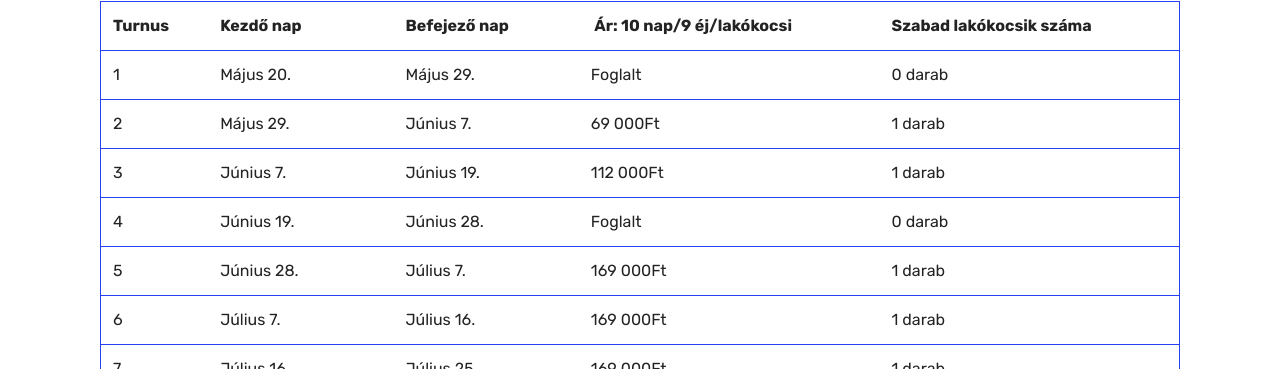
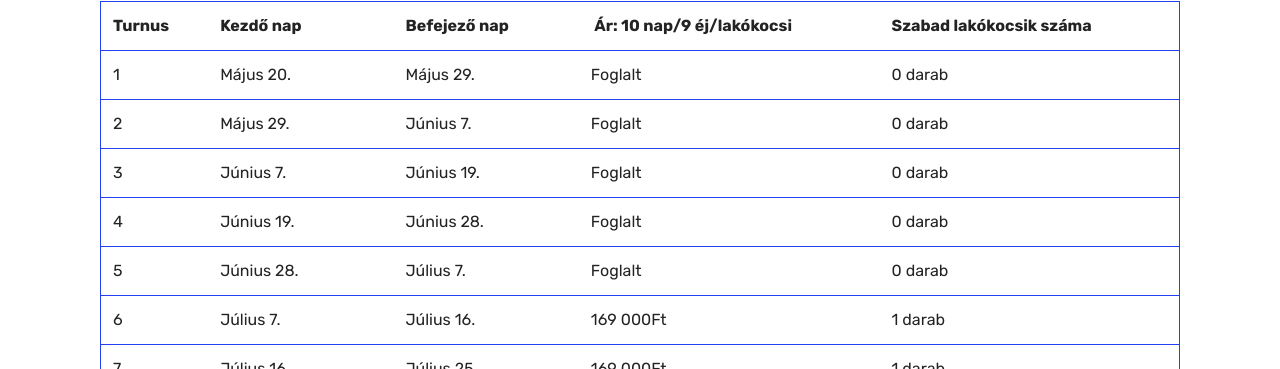
Before and after one commit to marklaszlo9/korinos_new, a Jekyll site: the page built from arak.html, in a window 1280 px wide and 900 px high. Shown: the part 171-540 px from the top of the window. Built offline with Jekyll 4.4.1, drawn with Linux system fonts in a browser that asks for light colours.

Commit message:
Update arak.html

```diff
--- a/arak.html
+++ b/arak.html
@@ -58,10 +58,10 @@
 
             <tr>
               <td class="body-item mbr-fonts-style display-7">1</td><td class="body-item mbr-fonts-style display-7">Május 20.</td><td class="body-item mbr-fonts-style display-7">Május 29.</td><td class="body-item mbr-fonts-style display-7">Foglalt</td><td class="body-item mbr-fonts-style display-7">0 darab</td></tr><tr>
-              <td class="body-item mbr-fonts-style display-7">2</td><td class="body-item mbr-fonts-style display-7">Május 29.</td><td class="body-item mbr-fonts-style display-7">Június 7.</td><td class="body-item mbr-fonts-style display-7">69 000Ft</td><td class="body-item mbr-fonts-style display-7">1 darab</td></tr><tr>
-              <td class="body-item mbr-fonts-style display-7">3</td><td class="body-item mbr-fonts-style display-7">Június 7.</td><td class="body-item mbr-fonts-style display-7">Június 19.</td><td class="body-item mbr-fonts-style display-7">112 000Ft</td><td class="body-item mbr-fonts-style display-7">1 darab</td></tr><tr>
+              <td class="body-item mbr-fonts-style display-7">2</td><td class="body-item mbr-fonts-style display-7">Május 29.</td><td class="body-item mbr-fonts-style display-7">Június 7.</td><td class="body-item mbr-fonts-style display-7">Foglalt</td><td class="body-item mbr-fonts-style display-7">0 darab</td></tr><tr>
+              <td class="body-item mbr-fonts-style display-7">3</td><td class="body-item mbr-fonts-style display-7">Június 7.</td><td class="body-item mbr-fonts-style display-7">Június 19.</td><td class="body-item mbr-fonts-style display-7">Foglalt</td><td class="body-item mbr-fonts-style display-7">0 darab</td></tr><tr>
               <td class="body-item mbr-fonts-style display-7">4</td><td class="body-item mbr-fonts-style display-7">Június 19.</td><td class="body-item mbr-fonts-style display-7">Június 28.</td><td class="body-item mbr-fonts-style display-7">Foglalt</td><td class="body-item mbr-fonts-style display-7">0 darab</td></tr><tr>
-              <td class="body-item mbr-fonts-style display-7">5</td><td class="body-item mbr-fonts-style display-7">Június 28.</td><td class="body-item mbr-fonts-style display-7">Július 7.</td><td class="body-item mbr-fonts-style display-7">169 000Ft</td><td class="body-item mbr-fonts-style display-7">1 darab</td></tr><tr>
+              <td class="body-item mbr-fonts-style display-7">5</td><td class="body-item mbr-fonts-style display-7">Június 28.</td><td class="body-item mbr-fonts-style display-7">Július 7.</td><td class="body-item mbr-fonts-style display-7">Foglalt</td><td class="body-item mbr-fonts-style display-7">0 darab</td></tr><tr>
               <td class="body-item mbr-fonts-style display-7">6</td><td class="body-item mbr-fonts-style display-7">Július 7.</td><td class="body-item mbr-fonts-style display-7">Július 16.</td><td class="body-item mbr-fonts-style display-7">169 000Ft</td><td class="body-item mbr-fonts-style display-7">1 darab</td></tr><tr>
               <td class="body-item mbr-fonts-style display-7">7</td><td class="body-item mbr-fonts-style display-7">Július 16.</td><td class="body-item mbr-fonts-style display-7">Július 25.</td><td class="body-item mbr-fonts-style display-7">169 000Ft</td><td class="body-item mbr-fonts-style display-7">1 darab</td></tr><tr>
               <td class="body-item mbr-fonts-style display-7">8</td><td class="body-item mbr-fonts-style display-7">Július 25.</td><td class="body-item mbr-fonts-style display-7">Augusztus 4.</td><td class="body-item mbr-fonts-style display-7">Foglalt</td><td class="body-item mbr-fonts-style display-7">0 darab</td></tr><tr>
```
